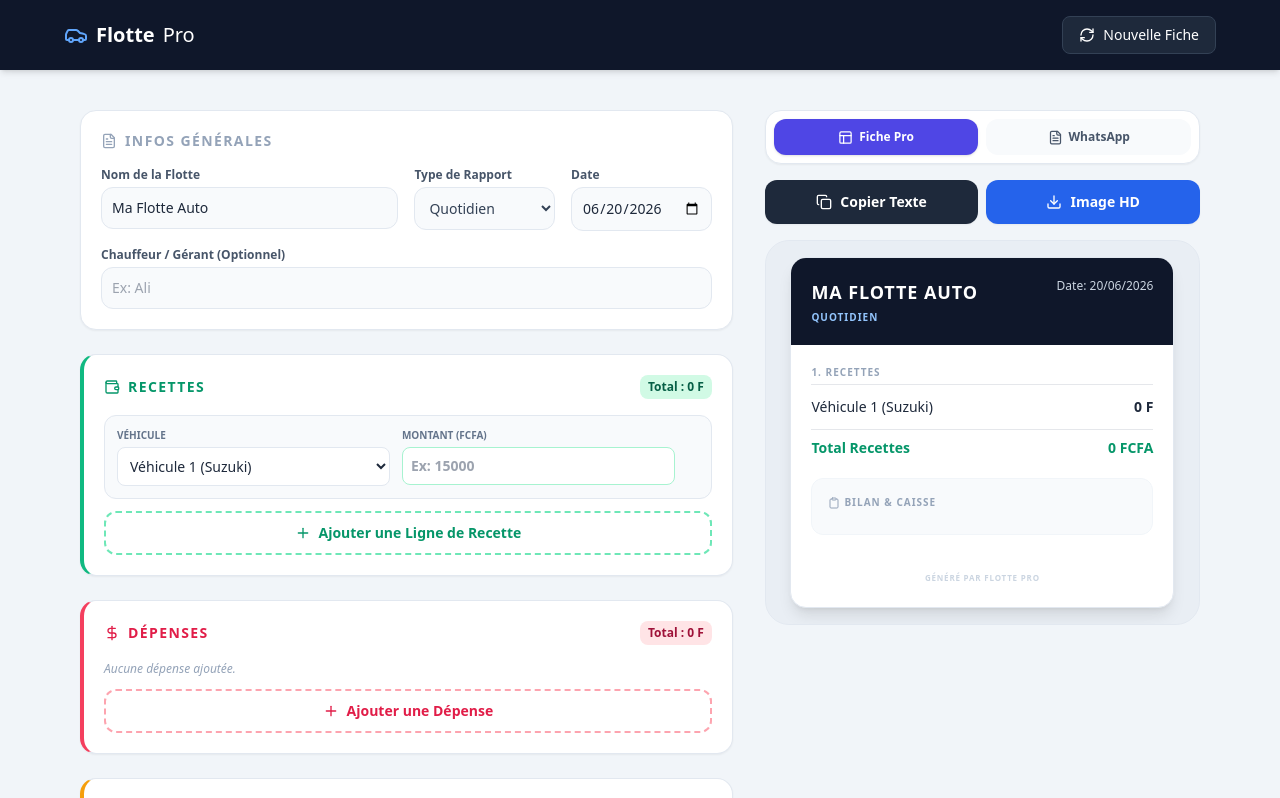
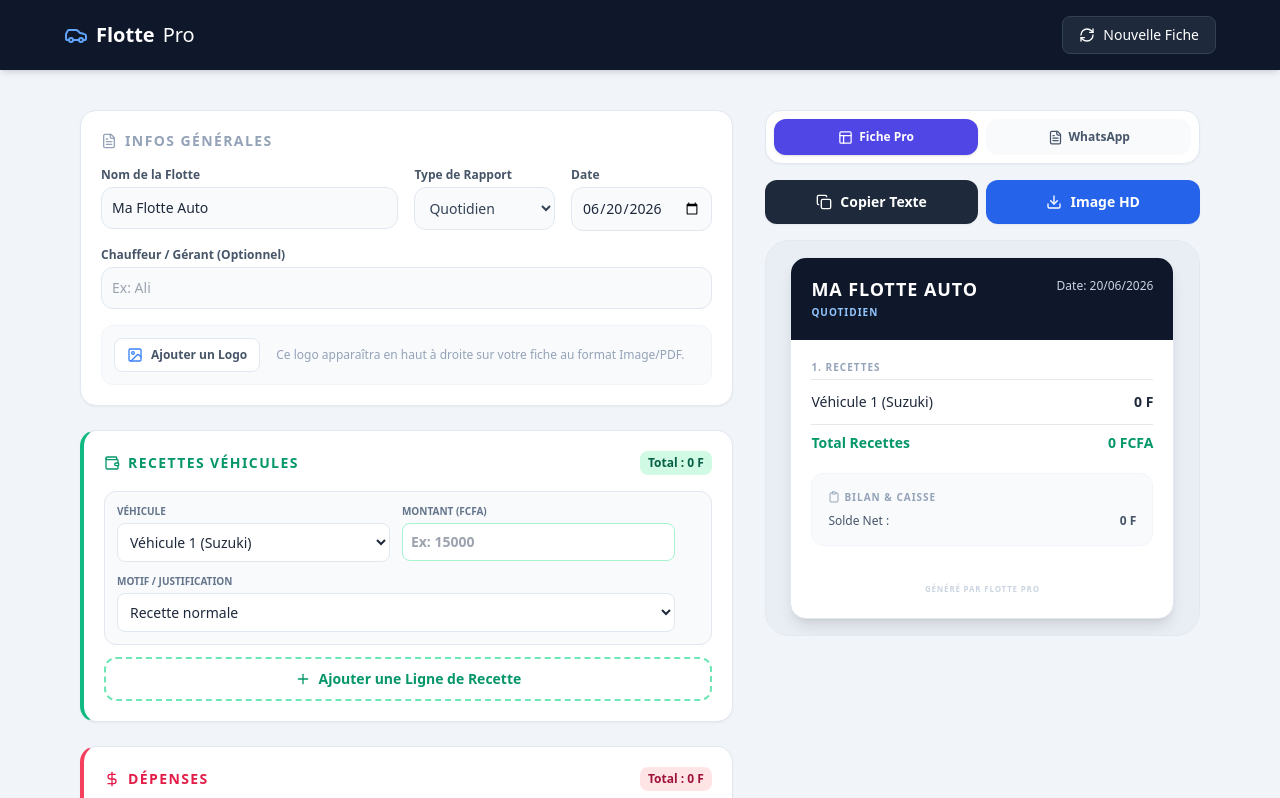
Before and after one commit to ehuie-jd/RAPPORT-VTC, a React (Vite) app: page / in a window 1280 px wide. Shown: the top 798 px of the page. Built offline with nearby package versions, Linux system fonts and the light colour scheme; the HTML template or start-up script is replaced by a standard one.

Commit message:
Update App.jsx

```diff
--- a/src/App.jsx
+++ b/src/App.jsx
@@ -2,7 +2,8 @@ import React, { useState, useEffect, useMemo } from 'react';
 import {
   Plus, Trash2, Copy, CheckCircle2, Download, RefreshCw,
   Car, Wallet, DollarSign, Clipboard, AlertCircle, Loader2,
-  FileText, Layout, Share2, History, Banknote, Bell, AlertTriangle, TrendingUp
+  FileText, Layout, Share2, History, Banknote, Bell, AlertTriangle, TrendingUp,
+  Image as ImageIcon, X
 } from 'lucide-react';
 
 const VEHICULES_DEFAUT = [
@@ -53,16 +54,55 @@ export default function App() {
   const [copied, setCopied] = useState(false);
   const [isGenerating, setIsGenerating] = useState(false);
   const [previewMode, setPreviewMode] = useState('fiche'); // 'fiche' ou 'whatsapp'
+  const [companyLogo, setCompanyLogo] = useState(null);
+  const [deferredPrompt, setDeferredPrompt] = useState(null);
 
   // Sauvegarde automatique dans le navigateur
   useEffect(() => {
     const saved = localStorage.getItem('fleet_pro_draft');
+    const savedLogo = localStorage.getItem('fleet_pro_logo');
     if (saved) setFormData(JSON.parse(saved));
+    if (savedLogo) setCompanyLogo(savedLogo);
+
+    // Écouteur pour l'installation PWA (Progressive Web App)
+    const handleBeforeInstallPrompt = (e) => {
+      e.preventDefault();
+      setDeferredPrompt(e);
+    };
+    window.addEventListener('beforeinstallprompt', handleBeforeInstallPrompt);
+    return () => window.removeEventListener('beforeinstallprompt', handleBeforeInstallPrompt);
   }, []);
 
   useEffect(() => {
     localStorage.setItem('fleet_pro_draft', JSON.stringify(formData));
   }, [formData]);
+
+  const handleLogoUpload = (e) => {
+    const file = e.target.files[0];
+    if (file) {
+      const reader = new FileReader();
+      reader.onloadend = () => {
+        setCompanyLogo(reader.result);
+        localStorage.setItem('fleet_pro_logo', reader.result);
+      };
+      reader.readAsDataURL(file);
+    }
+  };
+
+  const removeLogo = () => {
+    setCompanyLogo(null);
+    localStorage.removeItem('fleet_pro_logo');
+  };
+
+  const handleInstallClick = async () => {
+    if (deferredPrompt) {
+      deferredPrompt.prompt();
+      const { outcome } = await deferredPrompt.userChoice;
+      if (outcome === 'accepted') {
+        setDeferredPrompt(null);
+      }
+    }
+  };
 
   const updateField = (field, value) => setFormData(prev => ({ ...prev, [field]: value }));
 
@@ -308,9 +348,16 @@ export default function App() {
           <h1 className="text-xl font-bold flex items-center gap-2">
             <Car className="text-blue-400" /> Flotte <span className="font-light">Pro</span>
           </h1>
-          <button onClick={resetForm} className="bg-slate-800 hover:bg-slate-700 text-sm px-4 py-2 rounded-lg flex items-center gap-2 transition-colors border border-slate-700">
-            <RefreshCw size={16} /> Nouvelle Fiche
-          </button>
+          <div className="flex items-center gap-3">
+            {deferredPrompt && (
+              <button onClick={handleInstallClick} className="bg-blue-600 hover:bg-blue-500 text-white text-xs px-3 py-2 rounded-lg flex items-center gap-2 font-bold shadow-sm transition-colors">
+                <Download size={14} /> <span className="hidden sm:inline">Installer l'Appli</span>
+              </button>
+            )}
+            <button onClick={resetForm} className="bg-slate-800 hover:bg-slate-700 text-sm px-4 py-2 rounded-lg flex items-center gap-2 transition-colors border border-slate-700">
+              <RefreshCw size={16} /> <span className="hidden sm:inline">Nouvelle Fiche</span>
+            </button>
+          </div>
         </div>
       </header>
 
@@ -341,13 +388,28 @@ export default function App() {
                 <label className="block text-xs font-bold text-slate-600 mb-1">Chauffeur / Gérant (Optionnel)</label>
                 <input type="text" placeholder="Ex: Ali" value={formData.chauffeur} onChange={e => updateField('chauffeur', e.target.value)} className="w-full p-2.5 bg-slate-50 border border-slate-200 rounded-xl outline-none focus:border-blue-500 font-medium text-sm" />
               </div>
+              <div className="sm:col-span-4 flex items-center gap-4 bg-slate-50 p-3 rounded-xl border border-slate-100">
+                 {companyLogo ? (
+                   <div className="relative shrink-0">
+                     <img src={companyLogo} alt="Logo" className="h-12 w-12 object-contain bg-white rounded-lg border border-slate-200 shadow-sm" />
+                     <button onClick={removeLogo} className="absolute -top-2 -right-2 bg-red-500 text-white rounded-full p-0.5 hover:bg-red-600 transition-colors"><X size={12}/></button>
+                   </div>
+                 ) : (
+                   <label className="flex items-center gap-2 cursor-pointer bg-white px-3 py-2 border border-slate-200 rounded-lg text-xs font-bold text-slate-600 hover:bg-blue-50 hover:text-blue-600 transition-colors shrink-0">
+                     <ImageIcon size={16} className="text-blue-500"/>
+                     Ajouter un Logo
+                     <input type="file" accept="image/*" onChange={handleLogoUpload} className="hidden" />
+                   </label>
+                 )}
+                 <p className="text-xs text-slate-400">Ce logo apparaîtra en haut à droite sur votre fiche au format Image/PDF.</p>
+              </div>
             </div>
           </div>
 
           {}
           <div className="bg-white p-5 rounded-2xl shadow-sm border border-slate-200 border-l-4 border-l-emerald-500">
             <div className="flex justify-between items-center mb-4">
-              <h2 className="text-sm font-bold text-emerald-600 uppercase tracking-widest flex items-center gap-2"><Wallet size={16}/> Recettes</h2>
+              <h2 className="text-sm font-bold text-emerald-600 uppercase tracking-widest flex items-center gap-2"><Wallet size={16}/> Recettes Véhicules</h2>
               <span className="bg-emerald-100 text-emerald-800 text-xs font-bold px-2 py-1 rounded-lg">Total : {formatArgent(totaux.recettes)} F</span>
             </div>
 
@@ -370,6 +432,12 @@ export default function App() {
                     <div>
                       <label className="text-[10px] uppercase font-bold text-slate-500 block mb-1">Montant (FCFA)</label>
                       <input type="number" placeholder="Ex: 15000" value={r.montant} onChange={(e) => updateRecette(r.id, 'montant', e.target.value)} className="w-full p-2 bg-white border border-emerald-200 rounded-lg text-sm font-bold text-emerald-700 outline-none" />
+                    </div>
+                    <div className="sm:col-span-2">
+                       <label className="text-[10px] uppercase font-bold text-slate-500 block mb-1">Motif / Justification</label>
+                       <select value={r.motif} onChange={(e) => updateRecette(r.id, 'motif', e.target.value)} className="w-full p-2 bg-white border border-slate-200 rounded-lg text-sm font-medium outline-none">
+                         {MOTIFS_RECETTE.map(opt => <option key={opt}>{opt}</option>)}
+                       </select>
                     </div>
                   </div>
                 </div>
@@ -597,16 +665,21 @@ export default function App() {
             {previewMode === 'fiche' && (
               <div id="fiche-preview" className="w-full max-w-sm bg-white rounded-2xl shadow-lg border border-slate-200 flex flex-col overflow-hidden text-slate-800">
                 <div className="bg-slate-900 p-5 text-white">
-                  <div className="flex justify-between items-start">
-                    <div>
-                      <h3 className="text-lg font-black uppercase tracking-wider">{formData.flotteName || 'SANS NOM'}</h3>
+                  <div className="flex justify-between items-start gap-2">
+                    <div className="flex-1">
+                      <h3 className="text-lg font-black uppercase tracking-wider leading-tight">{formData.flotteName || 'SANS NOM'}</h3>
                       <p className="text-[10px] text-blue-300 font-bold mt-1 tracking-widest uppercase">{formData.typeRapport}</p>
                     </div>
-                    <div className="text-right">
-                      <p className="text-xs text-slate-300">Date: {new Date(formData.date).toLocaleDateString('fr-FR')}</p>
+                    {companyLogo && (
+                      <div className="shrink-0 bg-white p-1 rounded-xl shadow-sm">
+                        <img src={companyLogo} alt="Logo" className="w-10 h-10 object-contain rounded-lg" />
+                      </div>
+                    )}
+                    <div className="text-right shrink-0">
+                      <p className="text-xs text-slate-300">Date: <br className="sm:hidden"/>{new Date(formData.date).toLocaleDateString('fr-FR')}</p>
                     </div>
                   </div>
-                  {formData.chauffeur && <p className="text-xs font-medium text-slate-300 mt-2 pt-2 border-t border-slate-800">Chauffeur / Gérant: {formData.chauffeur}</p>}
+                  {formData.chauffeur && <p className="text-xs font-medium text-slate-300 mt-3 pt-2 border-t border-slate-800">Chauffeur / Gérant: <span className="font-bold text-white">{formData.chauffeur}</span></p>}
                 </div>
 
                 <div className="p-5 space-y-5">
@@ -692,6 +765,30 @@ export default function App() {
 
                   <div className="bg-slate-50 p-4 rounded-xl border border-slate-100 mt-3">
                     <h4 className="text-[10px] font-bold text-slate-400 uppercase tracking-widest mb-2 flex items-center gap-1"><Clipboard size={12}/> Bilan & Caisse</h4>
+                    <div className="space-y-1.5 text-xs">
+                      <div className="flex justify-between text-slate-600">
+                        <span>Solde Net :</span>
+                        <span className="font-bold">{formatArgent(totaux.solde)} F</span>
+                      </div>
+                      {formData.caisseDisponible && (
+                        <div className="flex justify-between text-slate-600">
+                          <span>Dispo en caisse :</span>
+                          <span className="font-bold">{formatArgent(formData.caisseDisponible)} F</span>
+                        </div>
+                      )}
+                      {formData.versement && (
+                        <div className="flex justify-between text-emerald-700 font-medium">
+                          <span>Versement effectué :</span>
+                          <span className="font-bold">{formatArgent(formData.versement)} F</span>
+                        </div>
+                      )}
+                      {(formData.caisseDisponible || formData.versement) && (
+                        <div className="flex justify-between border-t border-slate-200 mt-1.5 pt-1.5 font-bold">
+                          <span className="text-slate-500">Reste en caisse calculé :</span>
+                          <span className={totaux.resteEnCaisse < 0 ? 'text-red-500' : 'text-slate-800'}>{formatArgent(totaux.resteEnCaisse)} F</span>
+                        </div>
+                      )}
+                    </div>
                   </div>
 
                   {}
```
